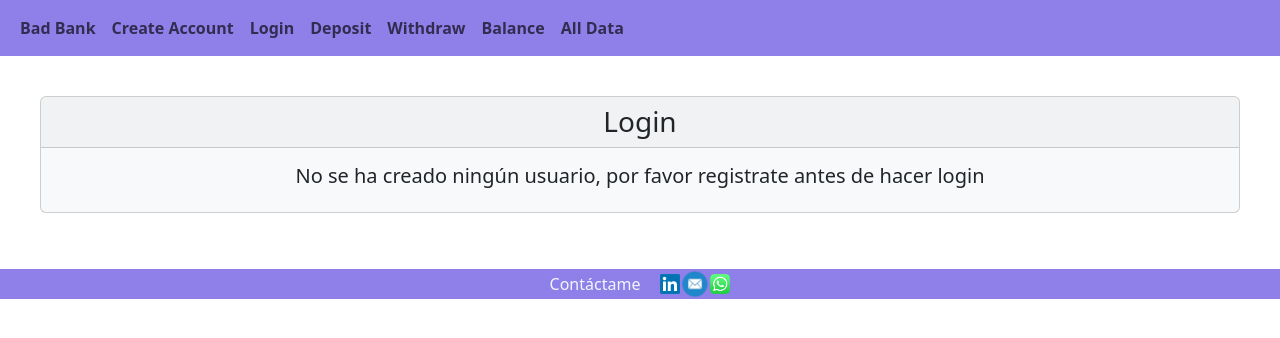
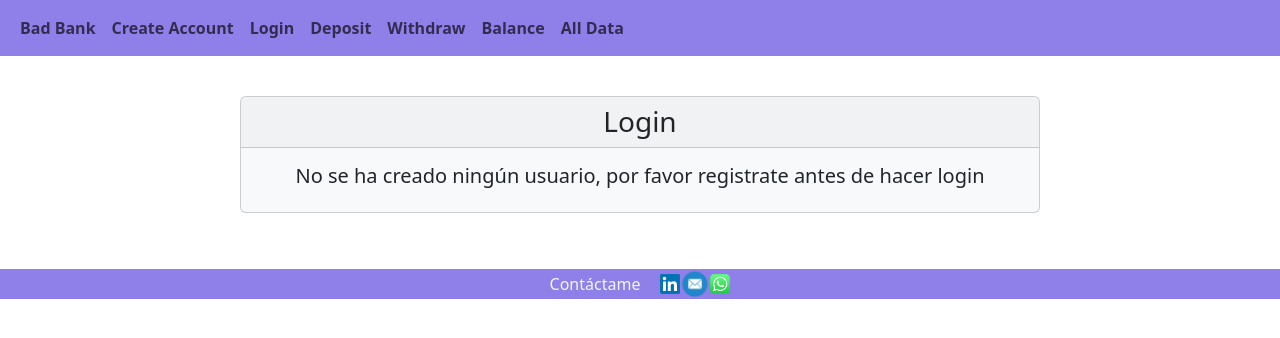
Before and after one commit to siegfriedLearn/BadBank, a React (Vite) app: page /BadBank/login in a window 1280 px wide. Shown: the top 338 px of the page. Built offline with nearby package versions, Linux system fonts and the light colour scheme.

Commit message:
Se cambia la forma de centrar del componente Card

```diff
--- a/src/components/Card.jsx
+++ b/src/components/Card.jsx
@@ -1,25 +1,21 @@
-
-
 export const Card = (props) => {
-
-  function classes(){
-    const bg = props.bgcolor ? ' bg-' + props.bgcolor : ' ';
-    const txt = props.txtcolor ? ' text' + props.txtcolor : ' text-white';
-    return 'card  text-center mb-3 ' + bg +txt;
+  function classes() {
+    const bg = props.bgcolor ? " bg-" + props.bgcolor : " ";
+    const txt = props.txtcolor ? " text" + props.txtcolor : " text-white";
+    return "card  text-center mb-3 " + bg + txt;
   }
 
   return (
-    <div className="d-flex flex-column justify-content-center" style={{padding:40}}>
-   <div className={classes()} style={{maxWidth: "100rem"}}>
-    <h3 className="card-header">{props.header}
-    </h3>
-      <div className="card-body">
-        {props.title && (<h5 className="card-title">{props.title}</h5>)}
-        {props.text && (<p className="card-title">{props.text}</p>)}
-        {props.body}
-        {props.status && (<div id="createStatus">{props.status}</div>)}
+    <div style={{ padding: 40 }}>
+      <div className={classes()} style={{ width: "50rem" }}>
+        <h3 className="card-header">{props.header}</h3>
+        <div className="card-body">
+          {props.title && <h5 className="card-title">{props.title}</h5>}
+          {props.text && <p className="card-title">{props.text}</p>}
+          {props.body}
+          {props.status && <div id="createStatus">{props.status}</div>}
+        </div>
       </div>
-   </div>
-   </div>
+    </div>
   );
 };
--- a/src/layout/LayoutPublic.jsx
+++ b/src/layout/LayoutPublic.jsx
@@ -6,7 +6,7 @@ const LayoutPublic = () => {
   return (
     <>
       <Nav />
-      <main>
+      <main className="d-flex justify-content-center">
         {/* Outlet maneja la ruta que se va a cargar */}
         <Outlet />
       </main>
--- a/src/pages/AllData.jsx
+++ b/src/pages/AllData.jsx
@@ -15,7 +15,7 @@ export const AllData = () => {
           header="Movimientos"
           body={
 
-        <div className="container align-items-center" style={{ width: 1200, margin: 100 }}>
+        <div className="d-flex justify-content-center">
         <table className="table table-bordered" /*hidden={hiddenTable}*/>
           <thead>
             <tr>
```
